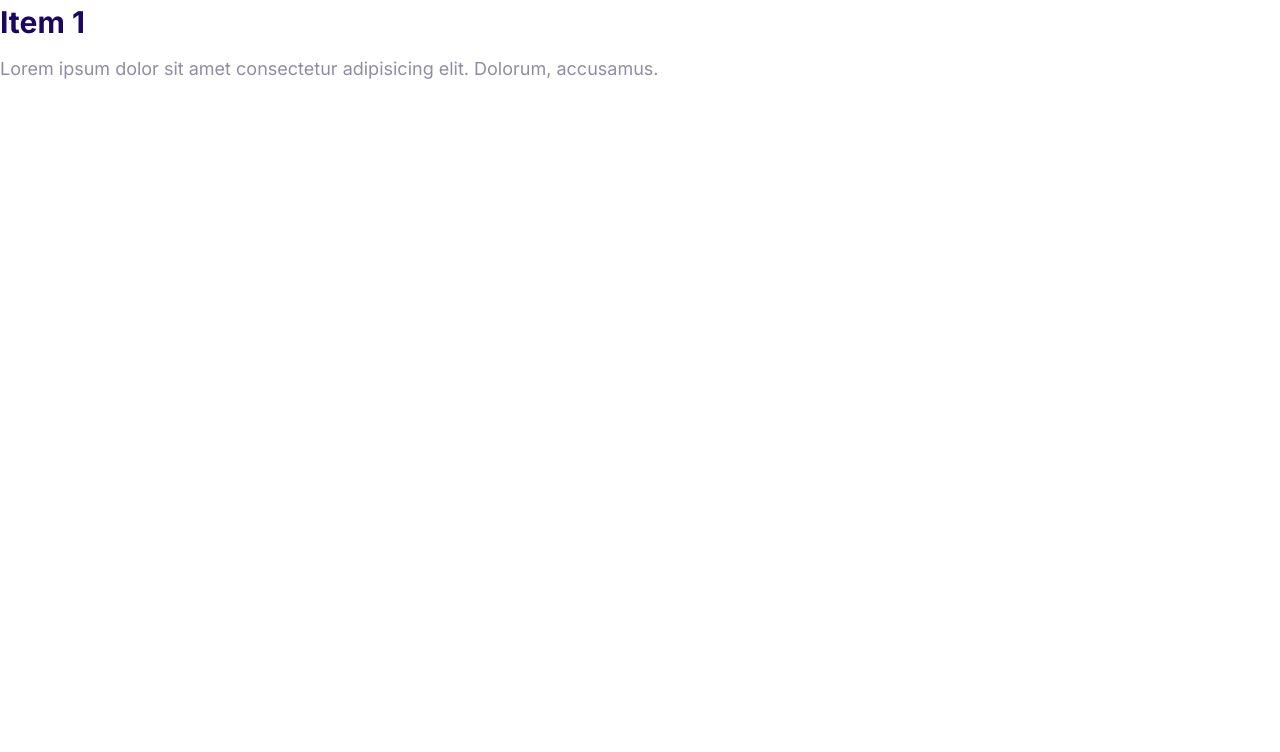
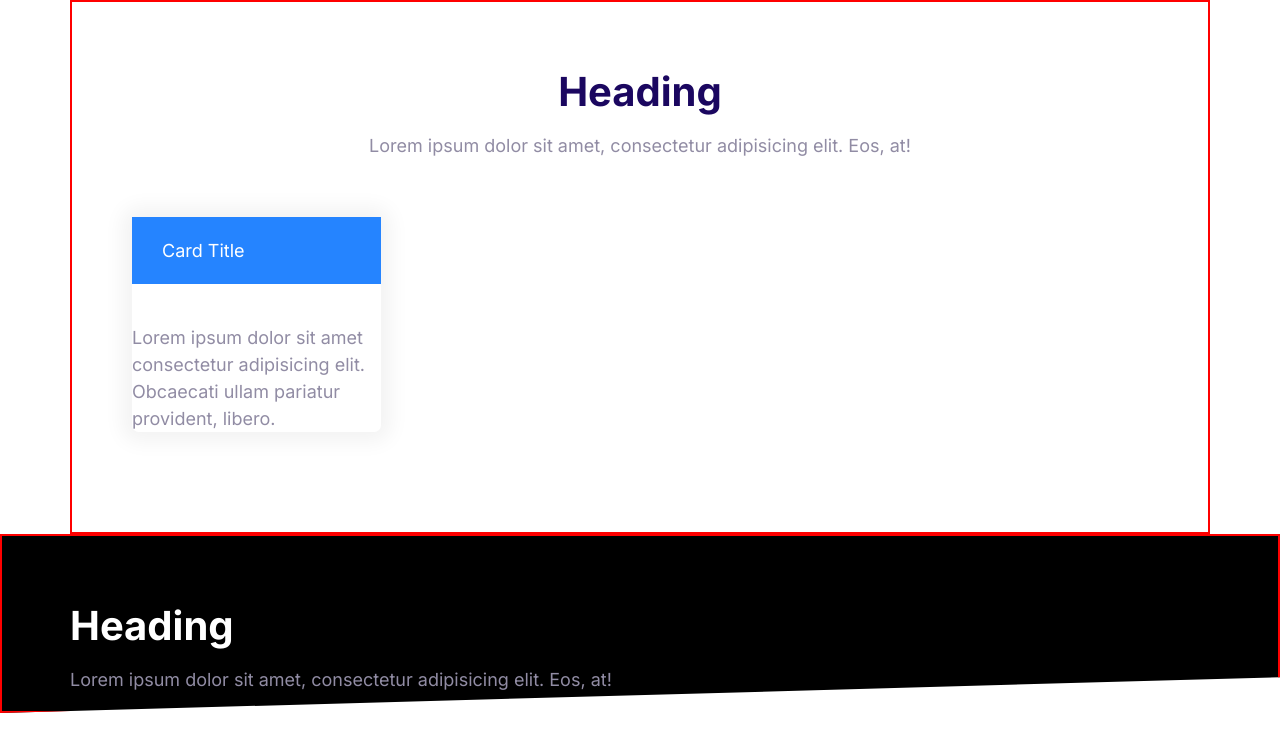
Before and after one commit to MABryan/Markmosh-, a plain HTML site: page moshify/index.html in a window 1280 px wide. Drawn offline with Linux system fonts and the light colour scheme.

Commit message:
Build the Block component.

```diff
--- a/moshify/css/styles.css
+++ b/moshify/css/styles.css
@@ -445,3 +445,43 @@ display:grid;
     max-height: 100vh;
     opacity: 1;
   }
+
+  /*Blocks*/
+
+  .block {
+      --padding-vertical: 6rem;
+      padding: var(--padding-vertical) 2rem;
+      border: 2px solid red ;
+  }
+
+.block__header {
+    text-align: center;
+}
+
+  .block__heading {
+      margin-top: 0;
+  }
+
+  .block--dark {
+      background: #000;
+      colour: #7b858b;
+  }
+
+  .block--dark .block__heading {
+      color:#fff;
+  }
+
+  .block--skewed-right {
+      padding-bottom: calc(var(--padding-vertical) +4 rem);
+      clip-path: polygon(0% 0%, 100% 0%, 100% 100%, 0% 80%);
+  }
+
+  .block--skewed-left {
+    padding-bottom: calc(var(--padding-vertical) +4 rem);
+    clip-path: polygon(0% 0%, 100% 0%, 100% 80%, 0% 100%);
+}
+
+.container {
+    max-width: 1140px;
+    margin:0 auto;
+}
--- a/moshify/index.html
+++ b/moshify/index.html
@@ -15,19 +15,32 @@
     <link rel="stylesheet" href="css/styles.css" />
   </head>
   <body>
-    <div class="collapsible collapsible--expanded">
-      <header class="collapsible__header">
-        <h2 class="collapsible__heading">Item 1</h2>
-        <svg class="icon icon--white collapsible__chevron">
-          <use xlink:href="images/sprite.svg#chevron"></use>
-        </svg>
+    <section class="block container">
+      <header class="block__header">
+        <h2 class="block__heading">Heading</h2>
+        <p>
+          Lorem ipsum dolor sit amet, consectetur adipisicing elit. Eos, at!
+        </p>
       </header>
-      <div class="collapsible__content">
-        Lorem ipsum dolor sit amet consectetur adipisicing elit. Dolorum,
-        accusamus.
+
+      <div style="width: 30%; padding: 4rem">
+        <div class="card card--primary">
+          <header class="card__header">Card Title</header>
+          <div class="card__body"></div>
+          Lorem ipsum dolor sit amet consectetur adipisicing elit. Obcaecati
+          ullam pariatur provident, libero.
+        </div>
       </div>
-    </div>
+    </section>
 
-    <script src="js/main.js"></script>
+    <section class="block block--dark block--skewed-left">
+      <div class="container">
+        <h2 class="block__heading">Heading</h2>
+        <p>
+          Lorem ipsum dolor sit amet, consectetur adipisicing elit. Eos, at!
+        </p>
+      </div>
+    </section>
+    <script src="main.js"></script>
   </body>
 </html>
```
Also changed, not shown: moshify/block.html (added, +23 -0 lines), moshify/images/logo.svg (added), 2 other files.
